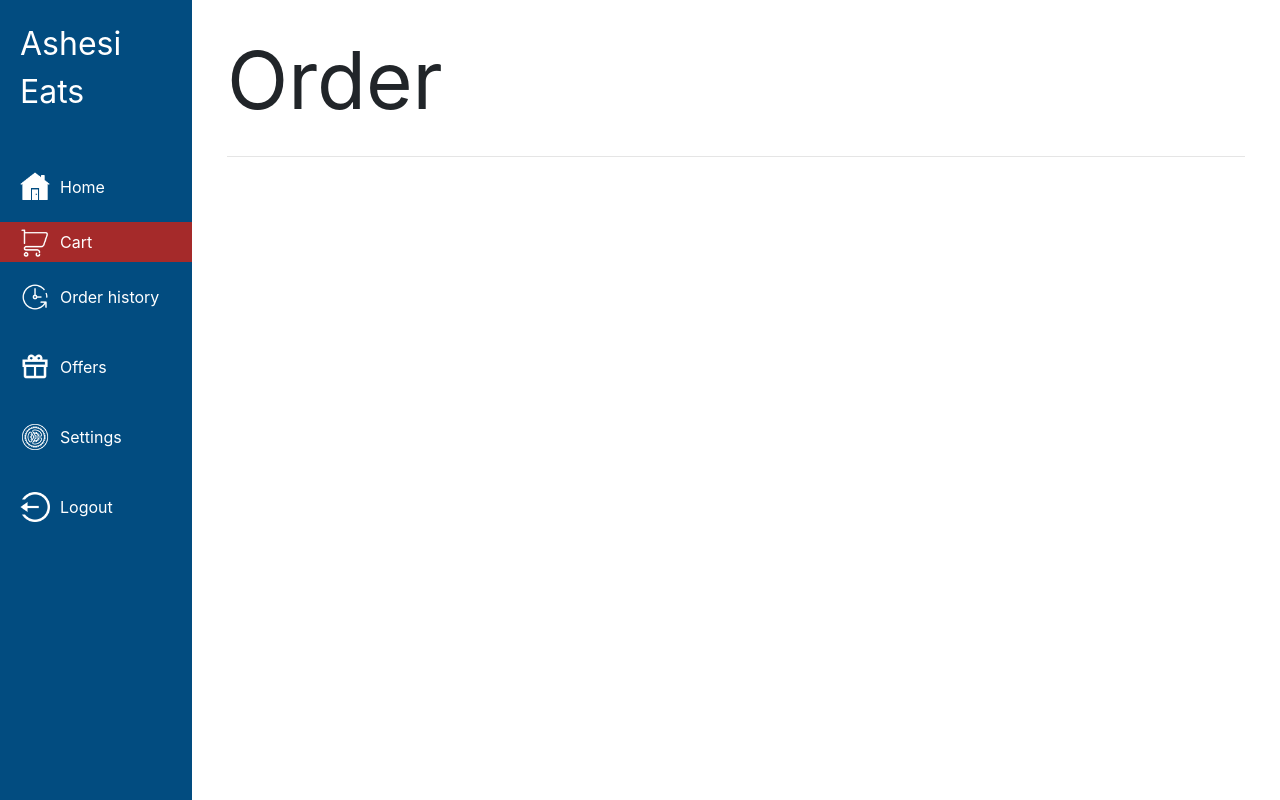
After one commit to Akwasi123/AshesiEats-Software-Engineering-Project, a PHP site: page /cart.html in a window 1280 px wide. The commit adds this page. Run offline with PHP 8.4, Linux system fonts and the light colour scheme.

Commit message:
new pages added

```diff
--- a/assets/css/homepage.css
+++ b/assets/css/homepage.css
@@ -120,3 +120,9 @@ body{
     width: 100%;
     background-color: brown;
 }
+
+
+/* css for cart page */
+.cart-title{
+    font-size: 5rem;
+}
--- /dev/null
+++ b/cart.html
@@ -0,0 +1,76 @@
+<!DOCTYPE html>
+<html lang="en">
+<head>
+<meta charset="UTF-8">
+<meta name="viewport" content="width=device-width, initial-scale=1.0">
+<meta http-equiv="X-UA-Compatible" content="ie=edge">
+<meta name="Description" content="Enter your description here"/>
+<link rel="stylesheet" href="https://cdnjs.cloudflare.com/ajax/libs/twitter-bootstrap/4.6.0/css/bootstrap.min.css">
+<link rel="stylesheet" href="https://cdnjs.cloudflare.com/ajax/libs/font-awesome/5.15.2/css/all.min.css">
+<link rel="stylesheet" href="assets/css/homepage.css">
+<title>Your cart</title>
+</head>
+<body>
+
+
+    <div class="content-container">
+        <!-- content on sidebar -->
+        <div class="sidebar">
+            <div class="contents">
+                <!-- brand -->
+                <div class="brand">
+                    <!-- <img src="./assets/img/9f914596-0217-419b-a760-d7b4019574ae.svg" alt="" width="60"> -->
+                    <p>Ashesi Eats</p>
+                </div>
+
+                <!-- menu items -->
+                <div class="menu">
+                    <img src="./assets/img/icons8-home-page-100.png" alt="" width="30">
+                    <a href="homepage.html">Home</a>
+                </div>
+
+                <div class="menu m-active">
+                    <img src="./assets/img/icons8-shopping-cart-100.png" alt="" width="30">
+                    <a href="cart.html">Cart</a>
+                </div>
+
+                <div class="menu">
+                    <img src="./assets/img/icons8-time-machine-100.png" alt="" width="30">
+                    <a href="orderhistory.html">Order history</a>
+                </div>
+
+
+                <div class="menu">
+                    <img src="./assets/img/icons8-gift-100.png" alt="" width="30">
+                    <a href="">Offers</a>
+                </div>
+
+                <div class="bottom">
+                    <div class="menu">
+                        <img src="./assets/img/icons8-settings-100.png" alt="" width="30">
+                        <a href="">Settings</a>
+                    </div>
+
+                    <div class="menu">
+                        <img src="./assets/img/icons8-logout-rounded-left-100.png" alt="" width="30">
+                        <a href="">Logout</a>
+                    </div>
+                </div>
+
+            </div>
+
+        </div>
+
+        <!-- rest of content on page -->
+        <div class="main-content">
+            <div class="container">
+                <p class="cart-title">Order</p>
+                <hr>
+            </div>
+        </div>
+    </div>
+<script src="https://cdnjs.cloudflare.com/ajax/libs/jquery/3.5.1/jquery.slim.min.js"></script>
+<script src="https://cdnjs.cloudflare.com/ajax/libs/popper.js/1.16.1/umd/popper.min.js"></script>
+<script src="https://cdnjs.cloudflare.com/ajax/libs/twitter-bootstrap/4.6.0/js/bootstrap.min.js"></script>
+</body>
+</html>
--- a/homepage.html
+++ b/homepage.html
@@ -27,17 +27,17 @@
                 <!-- menu items -->
                 <div class="menu m-active">
                     <img src="./assets/img/icons8-home-page-100.png" alt="" width="30">
-                    <a href="">Home</a>
+                    <a href="homepage.html">Home</a>
                 </div>
 
                 <div class="menu">
                     <img src="./assets/img/icons8-shopping-cart-100.png" alt="" width="30">
-                    <a href="">Cart</a>
+                    <a href="cart.html">Cart</a>
                 </div>
 
                 <div class="menu">
                     <img src="./assets/img/icons8-time-machine-100.png" alt="" width="30">
-                    <a href="">Order history</a>
+                    <a href="orderhistory.html">Order history</a>
                 </div>
 
 
```
Also changed, not shown: orderhistory.html (added, +76 -0 lines).
